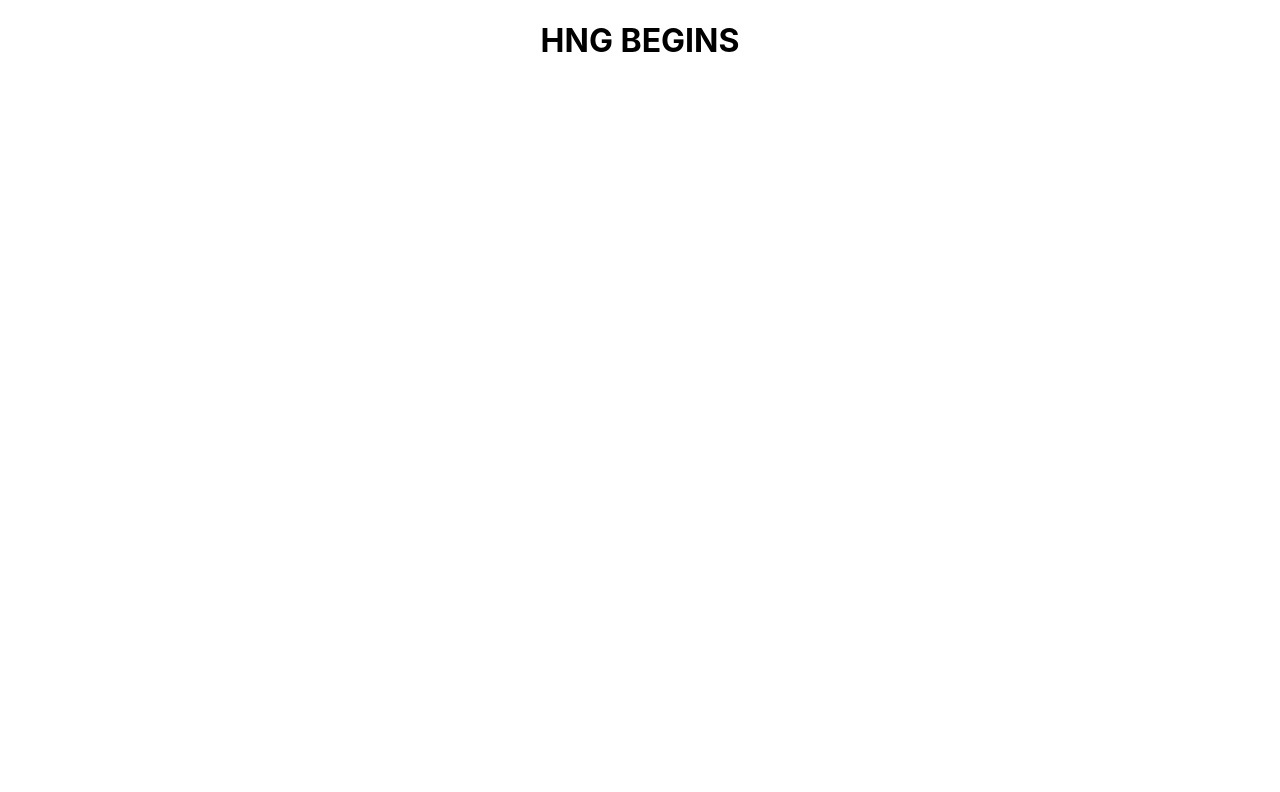
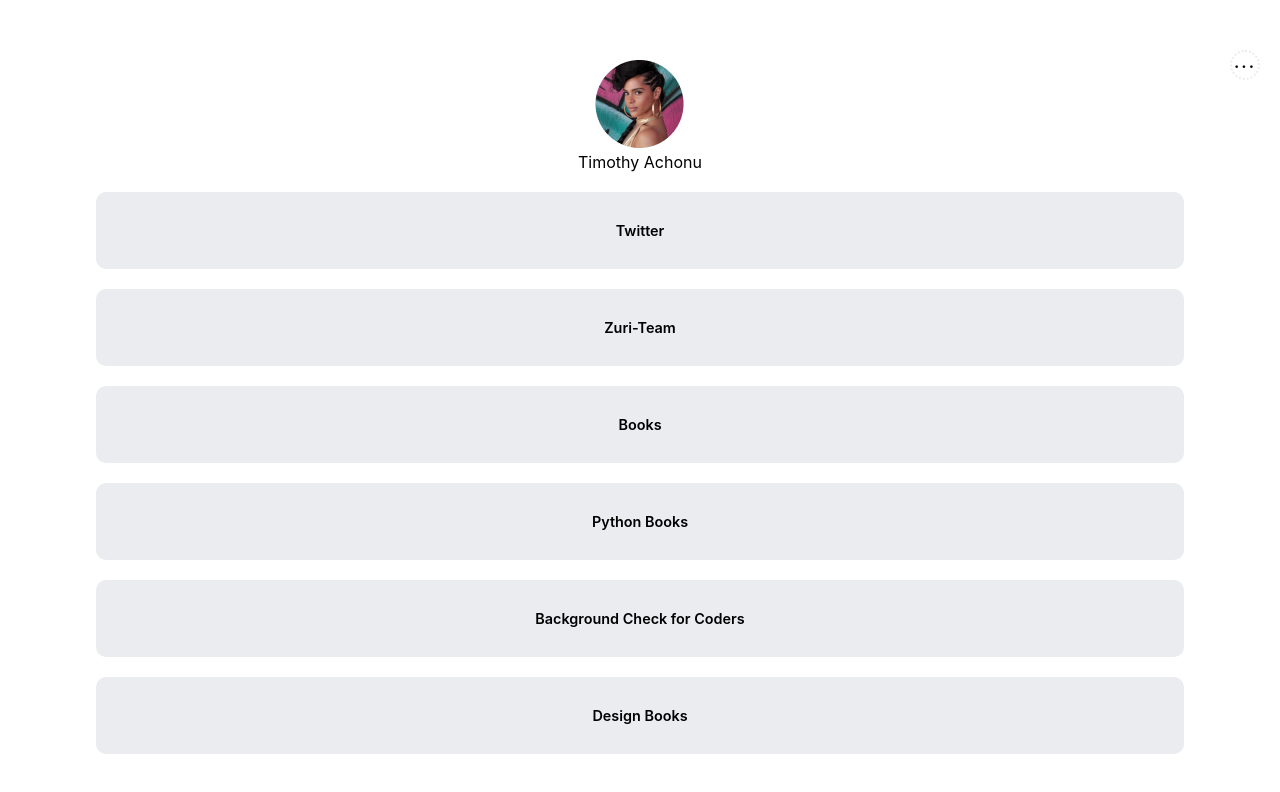
Before and after one commit to Timothy-Achonu/HNG-STAGE-ONE, a React (Create React App) app: page / in a window 1280 px wide. Shown: the top 792 px of the page. Built offline with nearby package versions, Linux system fonts and the light colour scheme.

Commit message:
adding the profile image and a tags with some basic styling

```diff
--- a/src/App.css
+++ b/src/App.css
@@ -1,38 +1,64 @@
+* {
+  padding: 0;
+  margin: 0;
+  box-sizing: border-box;
+}
+
 .App {
   text-align: center;
+  display: flex;
+  /* justify-content: center; */
+  flex-direction: column;
+  align-items: center;
+  padding: 60px 0;
+  width: 100%;
+}
+#slack {
+  display: none;
 }
 
-.App-logo {
-  height: 40vmin;
-  pointer-events: none;
+.person-profile {
+  display: flex;
+  justify-content: center;
+  flex-direction: column;
 }
 
-@media (prefers-reduced-motion: no-preference) {
-  .App-logo {
-    animation: App-logo-spin infinite 20s linear;
-  }
+.three-dots {
+  position: absolute;
+  right: 20px;
+  top: 50px;
+  width: 30px;
+  height: 30px;
+  border-radius: 50%;
+  display: flex;
+  justify-content: center;
+  text-align: center;
+  padding: auto;
+  font-weight: bold;
+  letter-spacing: 2px;
+  border: dotted 2px #EAECF0;
 }
 
-.App-header {
-  background-color: #282c34;
-  min-height: 100vh;
+
+.links-container {
+  width: 100%;
+  text-align: center;
   display: flex;
+  /* justify-content: center; */
   flex-direction: column;
   align-items: center;
-  justify-content: center;
-  font-size: calc(10px + 2vmin);
-  color: white;
 }
 
-.App-link {
-  color: #61dafb;
+
+a {
+  background-color: #EAECF0;
+  display: block;
+  padding: 30px;
+  margin-top: 20px;
+  width: 85%;
+  color: #000;
+  text-decoration: none;
+  font-weight: 600;
+  border-radius: 10px;
+  font-size: 0.9rem;
 }
-
-@keyframes App-logo-spin {
-  from {
-    transform: rotate(0deg);
-  }
-  to {
-    transform: rotate(360deg);
-  }
-}
--- a/src/App.js
+++ b/src/App.js
@@ -1,9 +1,38 @@
-import './App.css';
+import "./App.css";
+import imgSrc from "./assets/profile__img.png";
 
 function App() {
+
   return (
     <div className="App">
-       <h1>HNG BEGINS</h1>
+      <div className="person-profile">
+        <figure>
+          <img id="profile__img" src={imgSrc} alt="user-profile-img"/>
+        </figure>
+        <div id="twitter">Timothy Achonu</div>
+        <div id="slack">TIMOTHY Achonu</div>
+        <div className="three-dots">...</div>
+      </div>
+      <div className="links-container">
+      <a href="https://twitter.com/TimothyAchonu" id="twitter-link">
+          Twitter
+        </a>
+        <a href="https://training.zuri.team/" id="btn__zuri">
+          Zuri-Team
+        </a>
+        <a href="http://books.zuri.team" id="books">
+          Books
+        </a>
+        <a href="https://books.zuri.team/python-for-beginners?ref_id=<yourslackname>," id="book__python">
+          Python Books
+        </a>
+        <a href="https://training.zuri.team/" id="pitch">
+          Background Check for Coders
+        </a>
+        <a href="https://books.zuri.team/design-rules" id="book__design">
+           Design Books
+        </a>
+      </div>
     </div>
   );
 }
```
Also changed, not shown: src/components/Links.js (added, +10 -0 lines), src/assets/profile__img.png (added).
